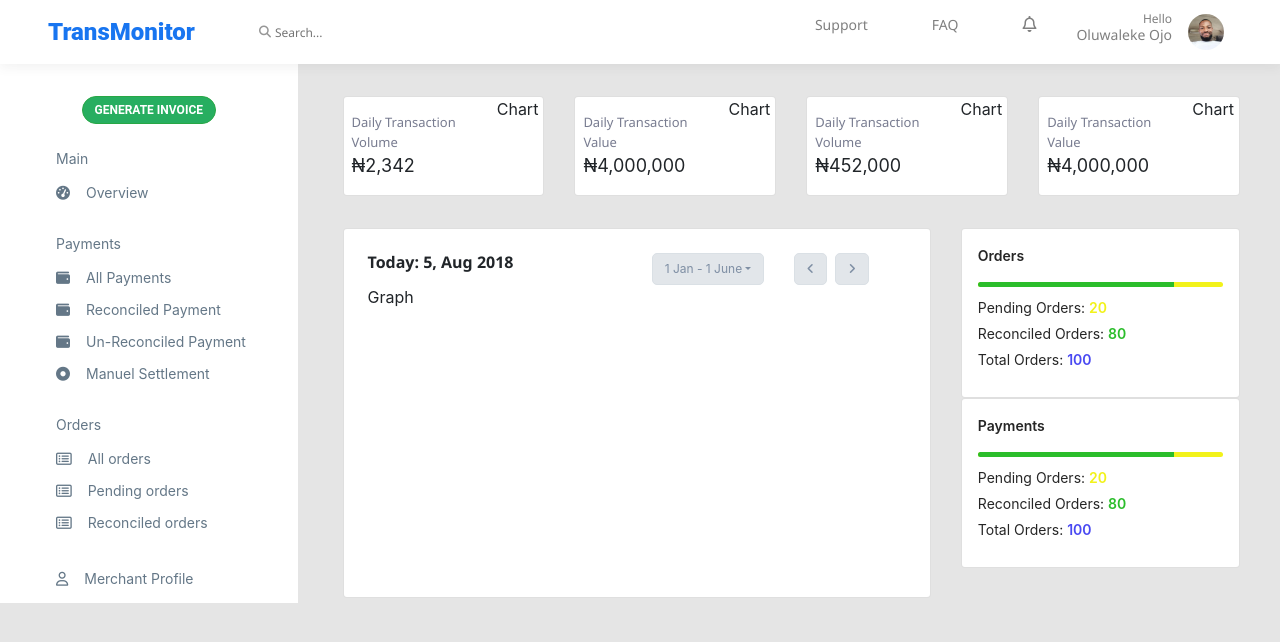
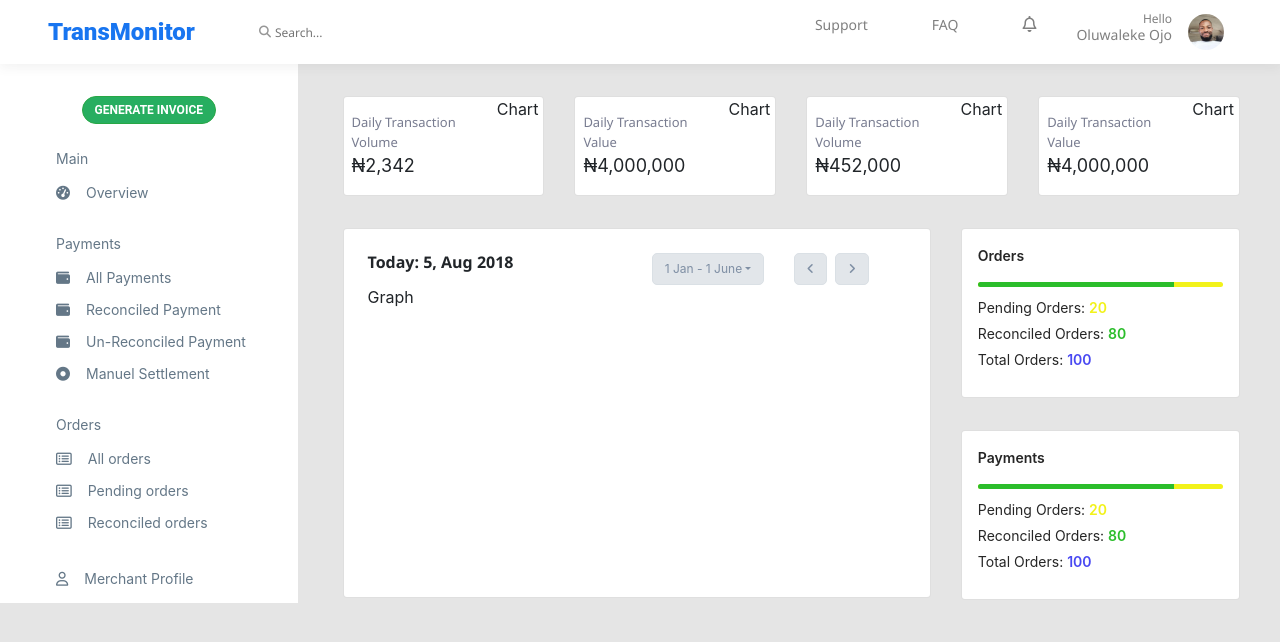
Before and after one commit to chidiogo-akunne/Vela-Front-end-test, a React (Create React App) app: page / in a window 1280 px wide. Shown: the top 642 px of the page. Built offline with nearby package versions, Linux system fonts and the light colour scheme.

Commit message:
style progress component

```diff
--- a/src/View/Index.css
+++ b/src/View/Index.css
@@ -5,3 +5,7 @@
 .index-Row{
     padding-top: 2rem;
 }
+
+.progresStyle{
+    margin-top: 2rem;
+}
```
